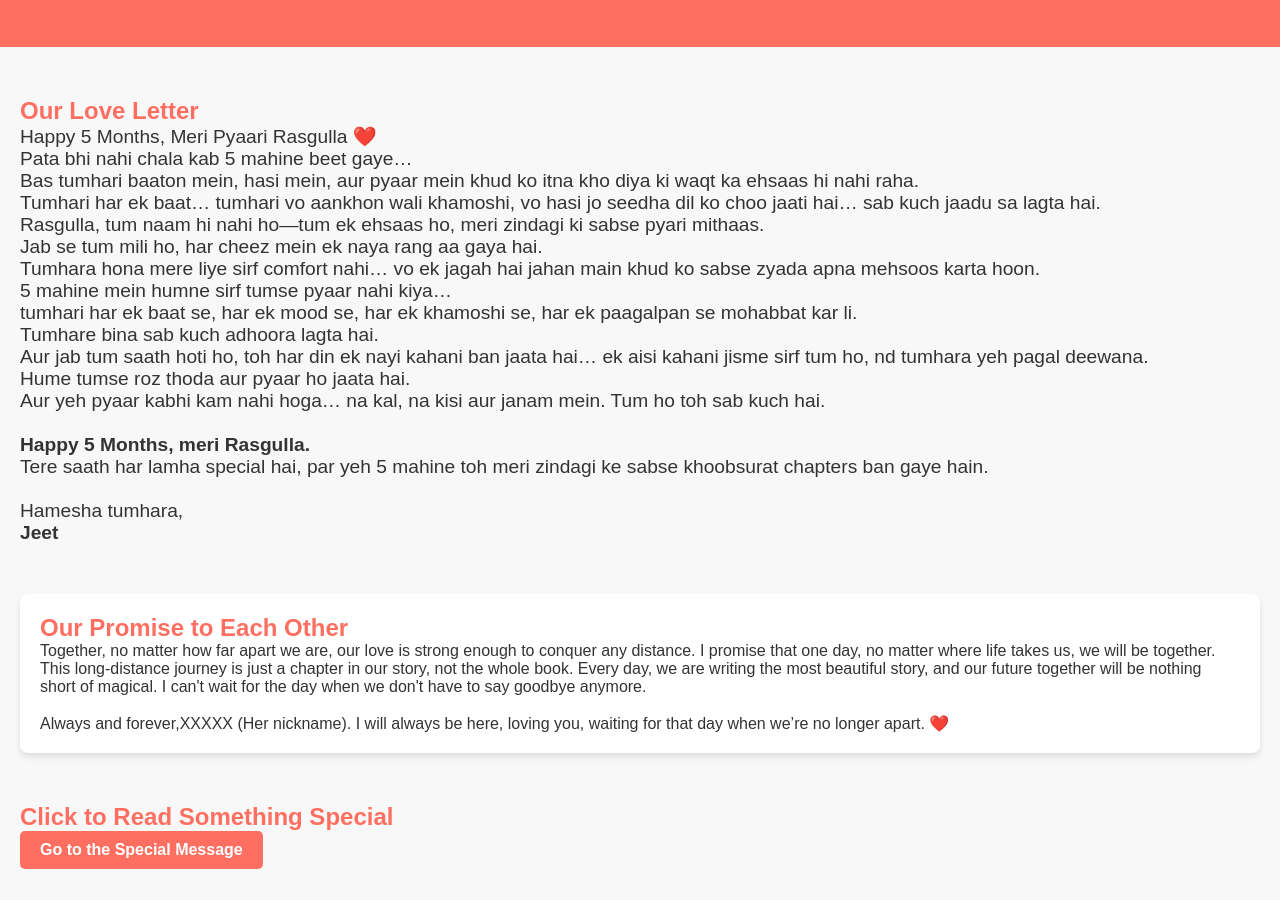
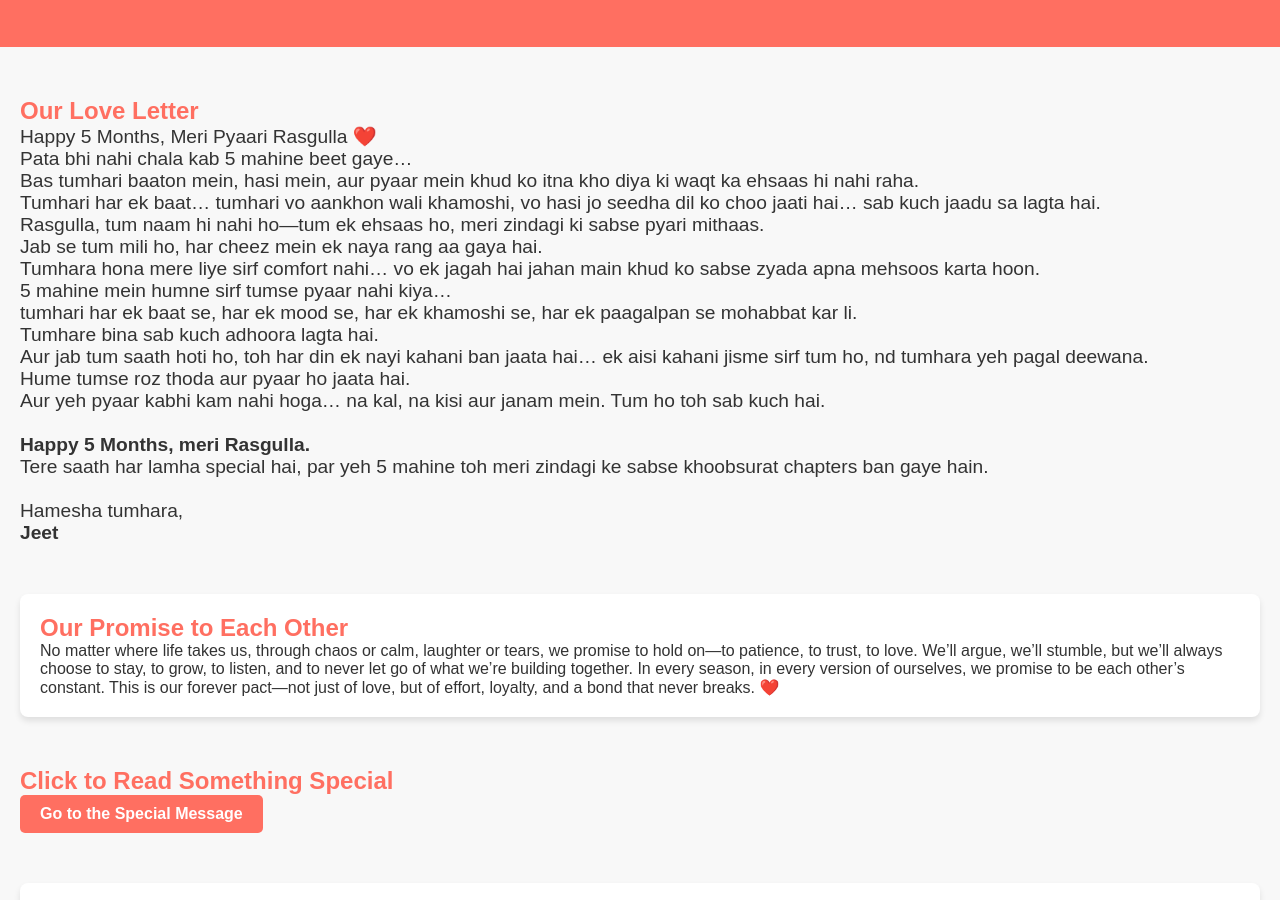
Before and after one commit to JeetKashyap07/html-ourstory, a plain HTML site: page index.html in a window 1280 px wide. Shown: the part 126-1026 px from the top of the page. Drawn offline with Linux system fonts and the light colour scheme.

Commit message:
Update index.html

```diff
--- a/index.html
+++ b/index.html
@@ -41,8 +41,12 @@
   <section id="promise">
     <h2>Our Promise to Each Other</h2>
     <p>
-      Together, no matter how far apart we are, our love is strong enough to conquer any distance. I promise that one day, no matter where life takes us, we will be together. This long-distance journey is just a chapter in our story, not the whole book. Every day, we are writing the most beautiful story, and our future together will be nothing short of magical. I can't wait for the day when we don't have to say goodbye anymore.<br><br>
-      Always and forever,XXXXX (Her nickname). I will always be here, loving you, waiting for that day when we’re no longer apart. ❤️
+      No matter where life takes us, through chaos or calm, laughter or tears, we promise to hold on—to patience, to trust, to love.
+We’ll argue, we’ll stumble, but we’ll always choose to stay, to grow, to listen, and to never let go of what we’re building together.
+In every season, in every version of ourselves, we promise to be each other’s constant.
+This is our forever pact—not just of love, but of effort, loyalty, and a bond that never breaks.
+
+❤️
     </p>
   </section>
 
```
